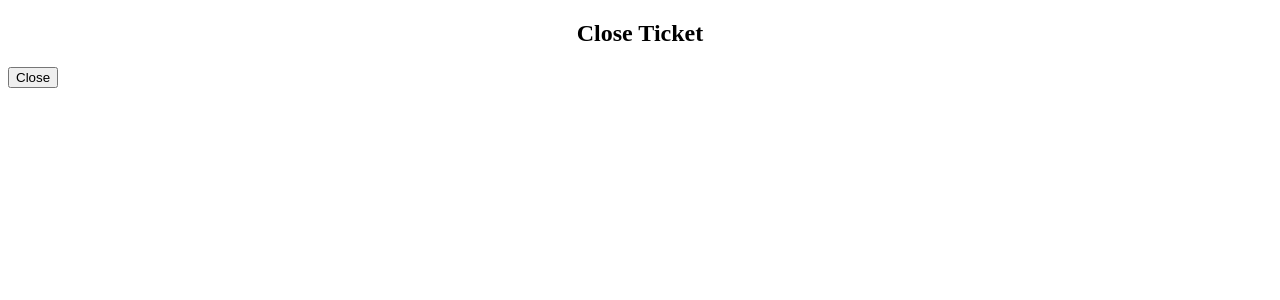
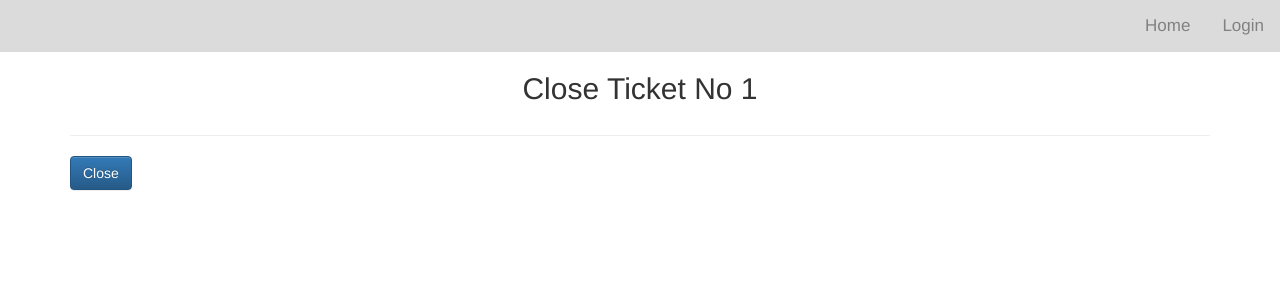
Before and after one commit to codewithmonk/wizklub-app, a Django app: template core/templates/core/close_ticket.html in a window 1280 px wide. Shown: the top 300 px of the page. Run offline with Django 3.2, Linux system fonts and the light colour scheme; tables that the repository leaves empty hold one stand-in row (values such as "Sample post"); the template is opened without the code that fills it: values that come from a table or form of the project are taken from there, most other values are stand-ins (such as "Sample title", 1, 10 or a date in 2020); parts of the project's set-up code (start-up, migrations or seed data) failed here and were passed over; some libraries are stand-ins or nearby versions.

Commit message:
validation for close ticket added, started off with user creation function and template

```diff
--- a/core/static/css/core.css
+++ b/core/static/css/core.css
@@ -1,114 +1,4 @@
-* {
-  box-sizing: border-box;
-}
 
-input[type=text], select, textarea {
-  width: 100%;
-  padding: 12px;
-  border: 1px solid #ccc;
-  border-radius: 4px;
-  resize: vertical;
-}
-
-label {
-  padding: 12px 12px 12px 0;
-  display: inline-block;
-}
-
-input[type=submit] {
-  background-color: #4CAF50;
-  color: white;
-  padding: 12px 20px;
-  border: none;
-  border-radius: 4px;
-  cursor: pointer;
-  float: right;
-}
-
-input[type=submit]:hover {
-  background-color: #45a049;
-}
-
-.container {
-  border-radius: 20px;
-  background-color: #8DDECB;
-  padding: 10px;
-}
-
-.col-25 {
-  float: left;
-  width: 25%;
-  margin-top: 6px;
-}
-
-.col-75 {
-  float: left;
-  width: 75%;
-  margin-top: 6px;
-}
-
-.row:after {
-  content: "";
-  display: table;
-  clear: both;
-}
-.btn {
-  background-color: #F47E08;
-  border: none;
-  color: black;
-  padding: 10px 20px;
-  text-align: center;
-  text-decoration: none;
-  display: inline-block;
-  margin: 4px 2px;
-  cursor: pointer;
-  border-radius: 16px;
-}
-
-.btn:hover {
-  background-color: #F47E08;
-}
-
-
-@media screen and (max-width: 600px) {
-  .col-25, .col-75, input[type=submit] {
-    width: 100%;
-    margin-top: 0;
-  }
-}
-
-
-
-body {
-  font-family: Arial, Helvetica, sans-serif;
-  background-image: url(wizklubimg.png);
-  background-size: cover;
-  background-attachment: fixed;
-}
-
-*{
-  box-sizing: border-box;
-}
-.btn{
-  padding: 15px 25px;
-  font-size: 24px;
-  text-align: center;
-  cursor: pointer;
-  outline: none;
-  color: #fff;
-  background-color: #F68206;
-  border: none;
-  border-radius: 15px;
-  box-shadow: 0 9px #8DDECB;
-}
-
-.btn:hover {background-color: #F68206}
-
-.btn:active {
-  background-color: #F68206;
-  box-shadow: 0 5px #8DDECB;
-  transform: translateY(4px);
-}
 
 /* Add a black background color to the top navigation */
 .topnav {
--- a/core/templates/base.html
+++ b/core/templates/base.html
@@ -1,5 +1,5 @@
+<!DOCTYPE html>
 {% load static %}
-
 <html>
 <head>
     <link rel="stylesheet" href="//maxcdn.bootstrapcdn.com/bootstrap/3.2.0/css/bootstrap.min.css">
@@ -11,6 +11,7 @@
 
     <div class="topnav">
       <div class="topnav-right">
+          <a href="/">Home</a>
         {% if user.is_authenticated %}
                 <a href="/accounts/logout">Logout</a>
           {% else %}
--- a/core/templates/core/close_ticket.html
+++ b/core/templates/core/close_ticket.html
@@ -1,49 +1,21 @@
-<!DOCTYPE html>
-<html>
-    <head>
-        <style>
-    table {
-      border-collapse: collapse;
-      width: 100%;
-    }
+{% extends 'base.html' %}
+{% block title %}
+    <center><h2>Close Ticket No {{ ticket.id }} </h2></center>
+    <!--We will receive >tickets< object-->
+{% endblock %}
 
-    th, td {
-      text-align: left;
-      padding: 8px;
-    }
-
-    tr:nth-child(even){background-color: #f2f2f2}
-
-    th {
-      background-color: #F47E08;
-      color: white;
-    }
-    .btn {
-      background-color: #F47E08;
-      border: none;
-      color: black;
-      padding: 10px 20px;
-      text-align: center;
-      text-decoration: none;
-      display: inline-block;
-      margin: 4px 2px;
-      cursor: pointer;
-      border-radius: 16px;
-    }
-    .btn:hover {
-      background-color: #F47E08;
-    }
-
-
-        </style>
-    </head>
-    <body>
-    <!--We will receive >tickets< object-->
-
-        <center><h2>Close Ticket</h2></center>
-        <form method="POST">{% csrf_token %}
-            {{ form.as_p }}
-            <button type="submit">Close</button>
-        </form>
-    </body>
-</html>
+{% block main %}
+    <form class="form-group" method="POST">{% csrf_token %}
+        <!--{{ form.as_p }}-->
+        <div class="container" id="comment_section">
+        {% for field in form %}
+            <label>
+                {{ field.label }}
+            </label>
+            <textarea id="{{ field.name }}" class="form-control" required></textarea>
+        {% endfor %}
+            <hr>
+            <button class="btn btn-primary" type="submit">Close</button>
+        </div>
+    </form>
+{% endblock %}
```
Also changed, not shown: core/models.py (+9 -0 lines), core/templates/core/create_user.html (added, +24 -0 lines), core/views.py (+5 -2 lines).
